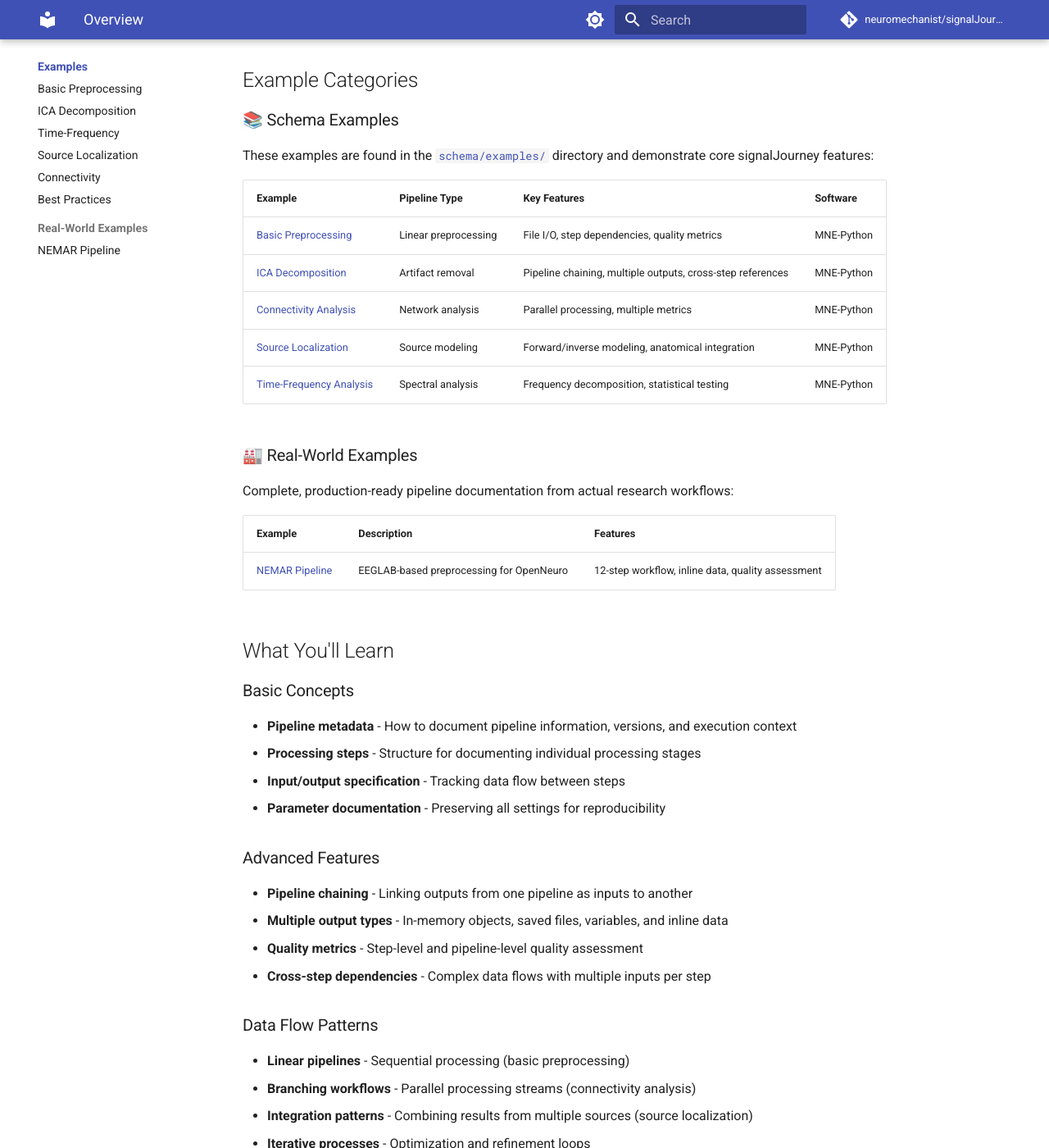
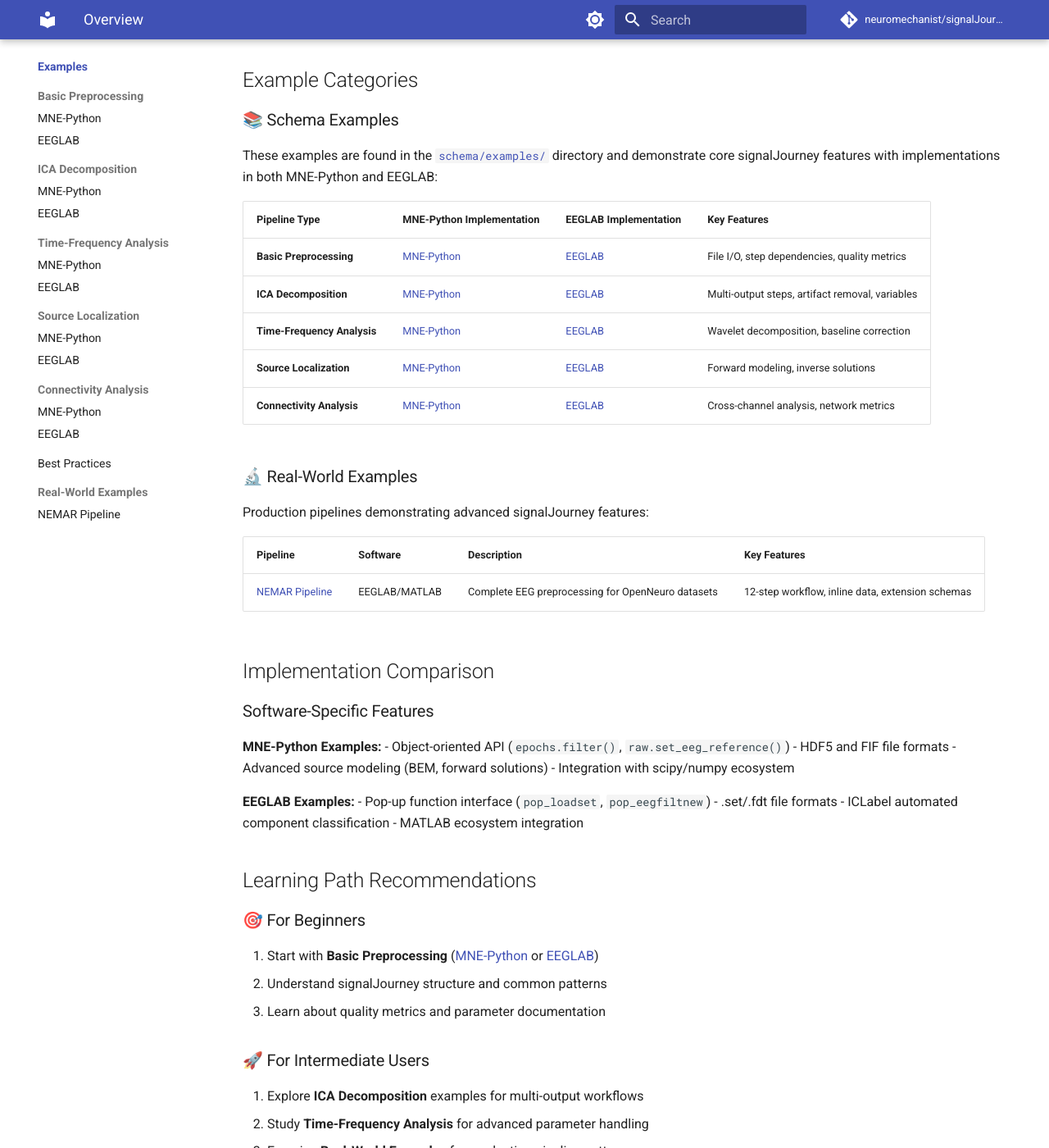
Before and after one commit to signalJourney/signalJourney, an MkDocs documentation site: the page built from docs/examples/index.md, in a window 1280 px wide and 1400 px high, scrolled down 264 px. Shown: the whole window at 82% size. Built offline with MkDocs 1.6.1 and Material for MkDocs 9.7.7, drawn with Linux system fonts in a browser that asks for light colours; comment, search, counter and statistics services are not loaded; some of the changed text lies outside the part shown.

Commit message:
Add EEGLAB counterpart examples for all schema examples
- Created EEGLAB versions of all 5 schema examples (basic preprocessing, ICA decomposition, time-frequency analysis, source localization, connectivity analysis)
- Added comprehensive documentation pages for each EEGLAB example
- Updated examples index to show both MNE-Python and EEGLAB implementations
- Restructured navigation to group examples by analysis type with sub-entries for each software
- Added feature comparisons between MNE-Python and EEGLAB approaches
- Demonstrated software-specific functionality (ICLabel, DIPFIT, timef, etc.)
- Maintained consistency with existing documentation style and mermaid diagrams

```diff
--- a/docs/examples/index.md
+++ b/docs/examples/index.md
@@ -5,60 +5,85 @@ Welcome to the signalJourney examples! These examples demonstrate how to documen
 ## Example Categories
 
 ### 📚 Schema Examples
-These examples are found in the [`schema/examples/`](https://github.com/neuromechanist/signalJourney/tree/main/schema/examples) directory and demonstrate core signalJourney features:
+These examples are found in the [`schema/examples/`](https://github.com/neuromechanist/signalJourney/tree/main/schema/examples) directory and demonstrate core signalJourney features with implementations in both MNE-Python and EEGLAB:
 
-| Example | Pipeline Type | Key Features | Software |
-|---------|---------------|--------------|----------|
-| [Basic Preprocessing](./basic_preprocessing.md) | Linear preprocessing | File I/O, step dependencies, quality metrics | MNE-Python |
-| [ICA Decomposition](./ica_decomposition.md) | Artifact removal | Pipeline chaining, multiple outputs, cross-step references | MNE-Python |
-| [Connectivity Analysis](./connectivity.md) | Network analysis | Parallel processing, multiple metrics | MNE-Python |
-| [Source Localization](./source_localization.md) | Source modeling | Forward/inverse modeling, anatomical integration | MNE-Python |
-| [Time-Frequency Analysis](./time_frequency.md) | Spectral analysis | Frequency decomposition, statistical testing | MNE-Python |
+| Pipeline Type | MNE-Python Implementation | EEGLAB Implementation | Key Features |
+|---------------|---------------------------|------------------------|--------------|
+| **Basic Preprocessing** | [MNE-Python](./basic_preprocessing.md) | [EEGLAB](./basic_preprocessing_eeglab.md) | File I/O, step dependencies, quality metrics |
+| **ICA Decomposition** | [MNE-Python](./ica_decomposition.md) | [EEGLAB](./ica_decomposition_eeglab.md) | Multi-output steps, artifact removal, variables |
+| **Time-Frequency Analysis** | [MNE-Python](./time_frequency.md) | [EEGLAB](./time_frequency_eeglab.md) | Wavelet decomposition, baseline correction |
+| **Source Localization** | [MNE-Python](./source_localization.md) | [EEGLAB](./source_localization_eeglab.md) | Forward modeling, inverse solutions |
+| **Connectivity Analysis** | [MNE-Python](./connectivity.md) | [EEGLAB](./connectivity_eeglab.md) | Cross-channel analysis, network metrics |
 
-### 🏭 Real-World Examples
-Complete, production-ready pipeline documentation from actual research workflows:
+### 🔬 Real-World Examples
+Production pipelines demonstrating advanced signalJourney features:
 
-| Example | Description | Features |
-|---------|-------------|----------|
-| [NEMAR Pipeline](./real_world/nemar_pipeline.md) | EEGLAB-based preprocessing for OpenNeuro | 12-step workflow, inline data, quality assessment |
+| Pipeline | Software | Description | Key Features |
+|----------|----------|-------------|--------------|
+| [NEMAR Pipeline](./real_world/nemar_pipeline.md) | EEGLAB/MATLAB | Complete EEG preprocessing for OpenNeuro datasets | 12-step workflow, inline data, extension schemas |
 
-## What You'll Learn
+## Implementation Comparison
 
-### Basic Concepts
-- **Pipeline metadata** - How to document pipeline information, versions, and execution context
-- **Processing steps** - Structure for documenting individual processing stages
-- **Input/output specification** - Tracking data flow between steps
-- **Parameter documentation** - Preserving all settings for reproducibility
+### Software-Specific Features
 
-### Advanced Features
-- **Pipeline chaining** - Linking outputs from one pipeline as inputs to another
-- **Multiple output types** - In-memory objects, saved files, variables, and inline data
-- **Quality metrics** - Step-level and pipeline-level quality assessment
-- **Cross-step dependencies** - Complex data flows with multiple inputs per step
+**MNE-Python Examples:**
+- Object-oriented API (`epochs.filter()`, `raw.set_eeg_reference()`)
+- HDF5 and FIF file formats
+- Advanced source modeling (BEM, forward solutions)
+- Integration with scipy/numpy ecosystem
 
-### Data Flow Patterns
-- **Linear pipelines** - Sequential processing (basic preprocessing)
-- **Branching workflows** - Parallel processing streams (connectivity analysis)
-- **Integration patterns** - Combining results from multiple sources (source localization)
-- **Iterative processes** - Optimization and refinement loops
+**EEGLAB Examples:**
+- Pop-up function interface (`pop_loadset`, `pop_eegfiltnew`)
+- .set/.fdt file formats
+- ICLabel automated component classification
+- MATLAB ecosystem integration
 
-## Visual Documentation
+## Learning Path Recommendations
 
-Each example includes **mermaid flowcharts** that visualize:
-- 🔷 **Processing steps** (blue boxes)
-- 📁 **Input files** (orange boxes)
-- 💾 **Output files** (green boxes)
-- 📊 **Inline data** (purple boxes)
-- ➡️ **Data flow** (arrows showing dependencies)
+### 🎯 For Beginners
+1. Start with **Basic Preprocessing** ([MNE-Python](./basic_preprocessing.md) or [EEGLAB](./basic_preprocessing_eeglab.md))
+2. Understand signalJourney structure and common patterns
+3. Learn about quality metrics and parameter documentation
 
-These flowcharts make it easy to understand pipeline structure at a glance.
+### 🚀 For Intermediate Users
+1. Explore **ICA Decomposition** examples for multi-output workflows
+2. Study **Time-Frequency Analysis** for advanced parameter handling
+3. Examine **Real-World Examples** for production pipeline patterns
+
+### 🔬 For Advanced Users
+1. Analyze **Source Localization** for complex dependency chains
+2. Study **Connectivity Analysis** for cross-channel processing
+3. Use **NEMAR Pipeline** as template for your own workflows
+
+## Key signalJourney Features Demonstrated
+
+| Feature | Example Categories | Description |
+|---------|-------------------|-------------|
+| **Step Dependencies** | All examples | `dependsOn` field linking processing steps |
+| **Quality Metrics** | All examples | Step-level and summary quality assessments |
+| **Multi-Output Steps** | ICA, Time-Frequency | Steps producing files, variables, and inline data |
+| **Pipeline Provenance** | All examples | Links between related processing pipelines |
+| **Extension Schemas** | NEMAR Pipeline | Domain-specific metadata and parameters |
+| **Parameter Documentation** | All examples | Complete parameter sets for reproducibility |
+| **Software Integration** | All examples | Function calls, versions, and dependencies |
+
+## Interactive Features
+
+Each example page includes:
+- **📊 Mermaid flowcharts** showing pipeline structure
+- **💻 JSON code examples** with syntax highlighting
+- **📋 Parameter explanations** for each processing step
+- **🔍 Quality control** integration examples
+- **🔗 Cross-references** to related examples and schemas
 
 ## Getting Started
 
-1. **Start with [Basic Preprocessing](./basic_preprocessing.md)** to understand fundamental concepts
-2. **Explore [ICA Decomposition](./ica_decomposition.md)** to see pipeline chaining
-3. **Check out other examples** based on your analysis needs
-4. **Review [NEMAR Pipeline](./real_world/nemar_pipeline.md)** for a complete real-world example
+1. **Choose your software**: Pick MNE-Python or EEGLAB based on your workflow
+2. **Start simple**: Begin with Basic Preprocessing to understand the format
+3. **Build complexity**: Progress through examples as your needs grow
+4. **Adapt patterns**: Use examples as templates for your own pipelines
+
+Each example is designed to be both educational and practical, providing patterns you can adapt for documenting your own signal processing workflows.
 
 ## JSON Schema Reference
 
--- a/mkdocs.yml
+++ b/mkdocs.yml
@@ -100,12 +100,22 @@ nav:
     - Validating Pipelines: tutorials/validating.md
   - Examples:
     - Overview: examples/index.md
-    - Basic Preprocessing: examples/basic_preprocessing.md
-    - ICA Decomposition: examples/ica_decomposition.md
-    - Time-Frequency: examples/time_frequency.md
-    - Source Localization: examples/source_localization.md
-    - Connectivity: examples/connectivity.md
-    - Best Practices: examples/best_practices.md # Added best practices
+    - Basic Preprocessing:
+      - MNE-Python: examples/basic_preprocessing.md
+      - EEGLAB: examples/basic_preprocessing_eeglab.md
+    - ICA Decomposition:
+      - MNE-Python: examples/ica_decomposition.md
+      - EEGLAB: examples/ica_decomposition_eeglab.md
+    - Time-Frequency Analysis:
+      - MNE-Python: examples/time_frequency.md
+      - EEGLAB: examples/time_frequency_eeglab.md
+    - Source Localization:
+      - MNE-Python: examples/source_localization.md
+      - EEGLAB: examples/source_localization_eeglab.md
+    - Connectivity Analysis:
+      - MNE-Python: examples/connectivity.md
+      - EEGLAB: examples/connectivity_eeglab.md
+    - Best Practices: examples/best_practices.md
     - Real-World Examples:
       - NEMAR Pipeline: examples/real_world/nemar_pipeline.md
   - API Reference:
```
Also changed, not shown: docs/examples/basic_preprocessing_eeglab.md (added, +95 -0 lines), docs/examples/connectivity_eeglab.md (added, +111 -0 lines), docs/examples/ica_decomposition_eeglab.md (added, +135 -0 lines), docs/examples/source_localization_eeglab.md (added, +124 -0 lines), docs/examples/time_frequency_eeglab.md (added, +89 -0 lines), 5 other files.
